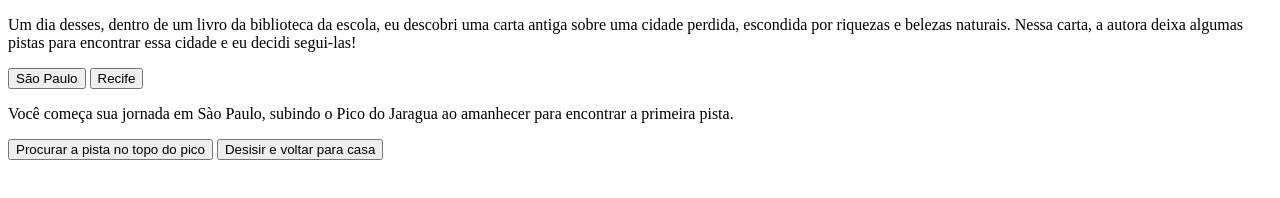
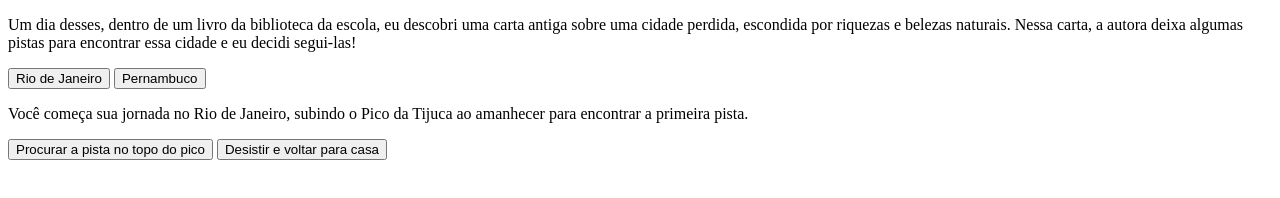
Before and after one commit to Layzoca/Criando-nova-aventura, a plain HTML site: page index.html in a window 1280 px wide. Drawn offline with Linux system fonts and the light colour scheme.

Commit message:
Add files via upload

```diff
--- a/index.html
+++ b/index.html
@@ -9,13 +9,13 @@
     <main>
         <div class="passo" id="passo-0">
             <p>Um dia desses, dentro de um livro da biblioteca da escola, eu descobri uma carta antiga sobre uma cidade perdida, escondida por riquezas e belezas naturais. Nessa carta, a autora deixa algumas pistas para encontrar essa cidade e eu decidi segui-las!</p>
-            <button class="btn-proximo" data-proximo="1">São Paulo</button>
-            <button class="btn-proximo" data-proximo="2">Recife</button>
+            <button class="btn-proximo" data-proximo="1">Rio de Janeiro</button>
+            <button class="btn-proximo" data-proximo="2">Pernambuco</button>
         </div>
         <div class="passo" id="passo-1">
-            <p>Você começa sua jornada em Sào Paulo, subindo o Pico do Jaragua ao amanhecer para encontrar a primeira pista.</p>
+            <p>Você começa sua jornada no Rio de Janeiro, subindo o Pico da Tijuca ao amanhecer para encontrar a primeira pista.</p>
             <button class="btn-proximo" data-proximo="3">Procurar a pista no topo do pico</button>
-            <button class="btn-proximo" data-proximo="4">Desisir e voltar para casa</button>
+            <button class="btn-proximo" data-proximo="4">Desistir e voltar para casa</button>
         </div>
     </main>
 
```
